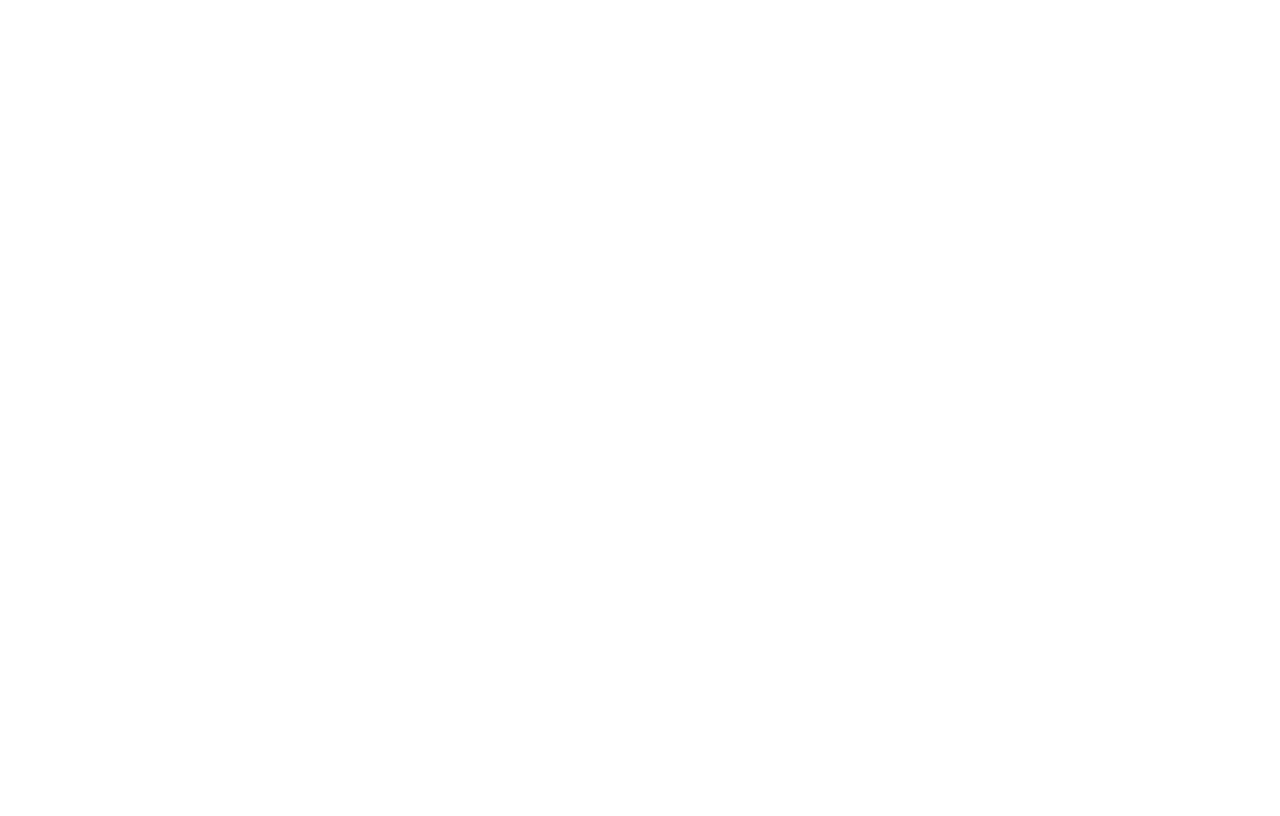
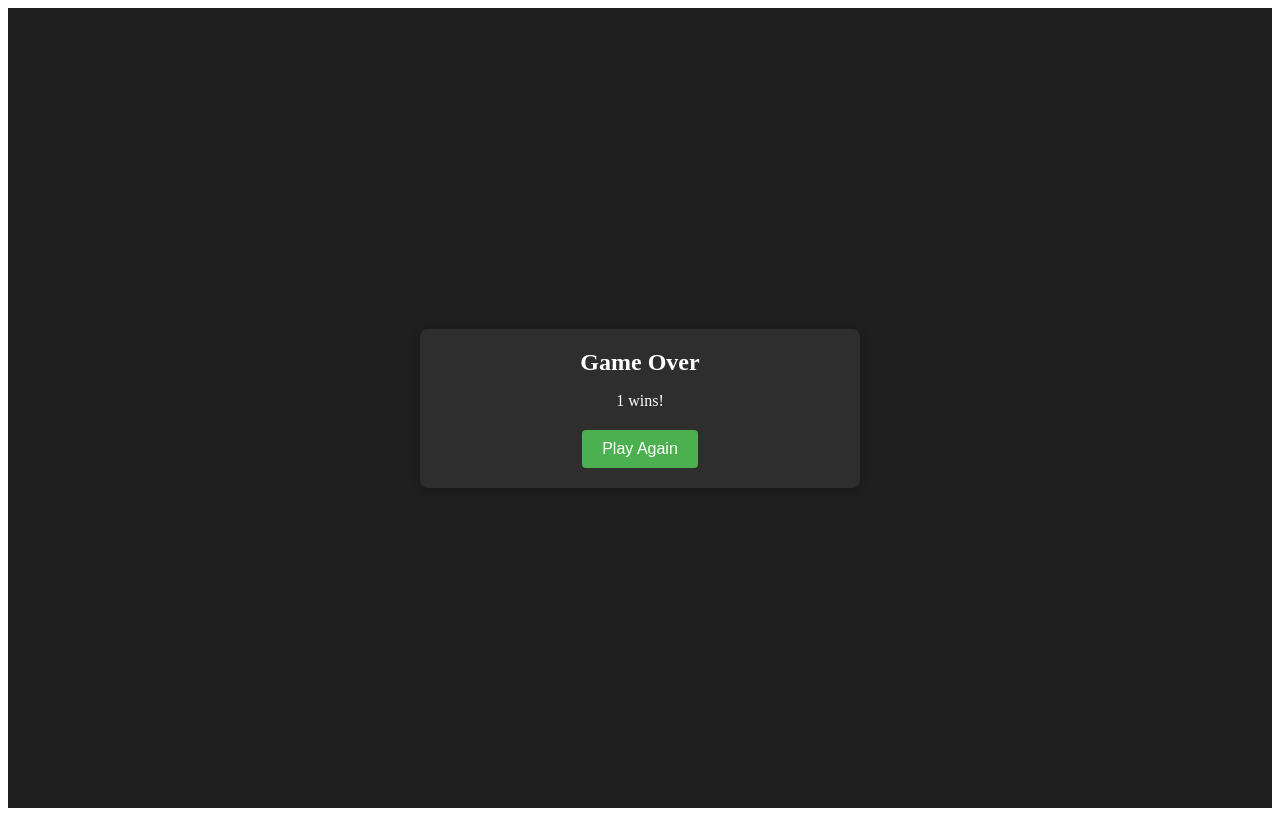
Before and after one commit to Enutie/Project-Aurora, a Vue app in the folder Aurora.Frontend/aurora.frontend.client/: page /game-over/1 in a window 1280 px wide. Before the commit this address had no page. Built offline with nearby package versions, Linux system fonts and the light colour scheme.

Commit message:
made a gameover screen when the game ends

```diff
--- /dev/null
+++ b/Aurora.Frontend/aurora.frontend.client/src/components/BlockerModal.vue
@@ -0,0 +1,113 @@
+<template>
+    <div v-if="showModal" class="modal">
+      <div class="modal-content">
+        <h3>Assign Blockers</h3>
+        <div v-for="(creature, index) in availableBlockers" :key="index" class="blocker-option">
+          <label>
+            <input type="checkbox" v-model="selectedBlockers" :value="creature.id" />
+            {{ creature.name }}
+          </label>
+        </div>
+        <button @click="confirmBlockers" class="confirm-button">Confirm</button>
+        <button @click="cancelBlockers" class="cancel-button">Cancel</button>
+      </div>
+    </div>
+  </template>
+
+  <script setup>
+  import { ref, computed } from 'vue';
+
+const props = defineProps({
+  showModal: Boolean,
+  attackingCreatures: Array,
+  defendingCreatures: Array,
+});
+
+const emit = defineEmits(['blockers-assigned', 'blockers-cancelled']);
+
+const selectedBlockers = ref([]);
+
+const availableBlockers = computed(() => {
+  return props.defendingCreatures.filter(creature => !creature.isTapped);
+});
+
+function confirmBlockers() {
+  const blockerAssignments = getSelectedBlockers();
+  emit('blockers-assigned', blockerAssignments);
+}
+
+function cancelBlockers() {
+  emit('blockers-cancelled');
+}
+
+function getSelectedBlockers() {
+  const assignments = {};
+  props.attackingCreatures.forEach(attacker => {
+    const blocker = props.defendingCreatures.find(creature => selectedBlockers.value.includes(creature.id));
+    if (blocker) {
+      assignments[attacker.id] = blocker.id;
+    }
+  });
+  return assignments;
+}
+  </script>
+
+  <style scoped>
+  .modal {
+  position: fixed;
+  top: 0;
+  left: 0;
+  width: 100%;
+  height: 100%;
+  background-color: rgba(0, 0, 0, 0.5);
+  display: flex;
+  justify-content: center;
+  align-items: center;
+  z-index: 9999;
+}
+
+.modal-content {
+  background-color: #1e1e1e;
+  padding: 20px;
+  border-radius: 8px;
+  max-width: 400px;
+  width: 100%;
+  box-shadow: 0 2px 8px rgba(0, 0, 0, 0.2);
+  color: #fff;
+}
+
+h3 {
+  margin-top: 0;
+  margin-bottom: 20px;
+  font-size: 24px;
+  text-align: center;
+}
+
+.confirm-button,
+.cancel-button {
+  background-color: #4CAF50;
+  color: white;
+  border: none;
+  padding: 10px 20px;
+  text-align: center;
+  text-decoration: none;
+  display: inline-block;
+  font-size: 16px;
+  margin-right: 10px;
+  cursor: pointer;
+  border-radius: 4px;
+  transition: background-color 0.3s ease;
+}
+
+.cancel-button {
+  background-color: #f44336;
+}
+
+.confirm-button:hover {
+  background-color: #45a049;
+}
+
+.cancel-button:hover {
+  background-color: #d32f2f;
+}
+  </style>
--- a/Aurora.Frontend/aurora.frontend.client/src/router.js
+++ b/Aurora.Frontend/aurora.frontend.client/src/router.js
@@ -1,6 +1,6 @@
 import { createRouter, createWebHistory } from 'vue-router'
 import GameView from './views/GameView.vue'
-import Example from './components/Example.vue'
+import GameOverView from '@/views/GameOverView.vue'
 import  CreateGame from './components/CreateGame.vue'
 
 const routes = [
@@ -16,9 +16,10 @@
       props: true,
     },
     {
-      path: '/example',
-      name: 'Example',
-      component: Example,
+      path: '/game-over/:winner',
+    name: 'GameOver',
+    component: GameOverView,
+    props: true,
     }
   ]
 
--- /dev/null
+++ b/Aurora.Frontend/aurora.frontend.client/src/views/GameOverView.vue
@@ -0,0 +1,78 @@
+<template>
+    <div class="game-over-view">
+      <div class="game-over-message">
+        <h2>Game Over</h2>
+        <p v-if="winner">{{ winner }} wins!</p>
+        <p v-else>It's a draw!</p>
+        <button @click="resetGame">Play Again</button>
+      </div>
+    </div>
+  </template>
+
+  <script setup>
+  import { useRoute } from 'vue-router'
+  import { useRouter } from 'vue-router';
+  import { ref, onMounted } from 'vue'
+
+  const router = useRouter();
+  const route = useRoute();
+  const winner = ref('')
+
+  onMounted(async () => {
+  winner.value = route.params.winner
+
+})
+
+  function resetGame() {
+    router.push({ name: 'CreateGame' });
+  }
+  </script>
+
+  <style scoped>
+  .game-over-view {
+    display: flex;
+    justify-content: center;
+    align-items: center;
+    height: 100vh;
+    background-color: #1e1e1e;
+  }
+
+  .game-over-message {
+    background-color: #2e2e2e;
+    padding: 20px;
+    border-radius: 8px;
+    max-width: 400px;
+    width: 100%;
+    box-shadow: 0 2px 8px rgba(0, 0, 0, 0.2);
+    color: #fff;
+    text-align: center;
+  }
+
+  .game-over-message h2 {
+    margin-top: 0;
+    margin-bottom: 10px;
+    font-size: 24px;
+  }
+
+  .game-over-message p {
+    margin-bottom: 20px;
+  }
+
+  .game-over-message button {
+    background-color: #4CAF50;
+    color: white;
+    border: none;
+    padding: 10px 20px;
+    text-align: center;
+    text-decoration: none;
+    display: inline-block;
+    font-size: 16px;
+    cursor: pointer;
+    border-radius: 4px;
+    transition: background-color 0.3s ease;
+  }
+
+  .game-over-message button:hover {
+    background-color: #45a049;
+  }
+  </style>
--- a/Aurora.Frontend/aurora.frontend.client/src/views/GameView.vue
+++ b/Aurora.Frontend/aurora.frontend.client/src/views/GameView.vue
@@ -39,12 +39,20 @@
     <div class="pass-turn-button">
       <button @click="endTurn">Pass Turn</button>
     </div>
+    <BlockerModal
+    :showModal="showBlockerModal"
+    :attacking-creatures="attackingCreatures"
+    :defendingCreatures="defendingCreatures"
+    @blockers-assigned="handleBlockersAssigned"
+    @blockers-cancelled="handleBlockersCancelled"
+  />
   </div>
 </template>
 
 <script setup>
 import { ref, onMounted } from 'vue'
 import { useRoute } from 'vue-router'
+import { useRouter } from 'vue-router'
 import {
   getGameState,
   endTurn as endTurnAPI,
@@ -57,13 +65,18 @@
 import Battlefield from '@/components/Battlefield.vue';
 import Hand from '@/components/Hand.vue';
 import Deck from '@/components/Deck.vue';
+import BlockerModal from '@/components/BlockerModal.vue';
 
 const route = useRoute()
+const router = useRouter()
 const gameId = ref('')
 const players = ref([])
 const currentPlayer = ref({})
 const isGameOver = ref(false)
 const winner = ref({})
+const showBlockerModal = ref(false);
+const attackingCreatures = ref([])
+const defendingCreatures = ref([])
 
 onMounted(async () => {
   gameId.value = route.params.id
@@ -80,6 +93,10 @@
     currentPlayer.value = gameState.players[gameState.currentPlayerIndex]
     isGameOver.value = gameState.isGameOver
     winner.value = gameState.winner
+    if (isGameOver.value) {
+      console.log('GAME ENDED WINNER', winner.value.name )
+    router.push({ name: 'GameOver', params: { winner: winner.value.name } });
+  }
 }
 
 async function endTurn() {
@@ -113,12 +130,24 @@
   }
 }
 
-async function attack(attackingPlayerId, attackingCreatureIds){
+async function attack(attackingPlayerId, attackingCreatureIds) {
   try {
-    const response = await attackAPI(gameId.value, attackingPlayerId, attackingCreatureIds)
-    updateGameState(response.data)
-  } catch(error) {
-    console.err('Error attacking', error)
+    const response = await attackAPI(gameId.value, attackingPlayerId, attackingCreatureIds);
+    updateGameState(response.data);
+    console.log(response.data)
+    console.log('attack called')
+    const attackingPlayer = response.data.players.find(player => player.id === attackingPlayerId);
+    if (attackingPlayer) {
+      attackingCreatures.value = attackingPlayer.battlefield.filter(creature => creature.isAttacking);
+    }
+    const defendingPLayer= response.data.players.find(player => player.id !== attackingPlayerId)
+    if(defendingPLayer)
+    {
+      defendingCreatures.value = defendingPLayer.battlefield.filter(creature => !creature.isAttacking);
+    }
+    promptForBlockers();
+  } catch (error) {
+    console.error('Error attacking', error);
   }
 }
 
@@ -129,6 +158,22 @@
   } catch (error) {
     console.error('Error assigning blockers:', error);
   }
+}
+
+function promptForBlockers() {
+
+  console.log('should show modal now')
+  showBlockerModal.value = true;
+}
+
+function handleBlockersAssigned(blockerAssignments) {
+  showBlockerModal.value = false;
+  const defendingPLayer= players.value.find(player => player.id !== currentPlayer.value.id)
+  assignBlockers(defendingPLayer.id, blockerAssignments);
+}
+
+function handleBlockersCancelled() {
+  showBlockerModal.value = false;
 }
 
 </script>
```
Also changed, not shown: 1 other file (tests, documents, lock files or other folders).
